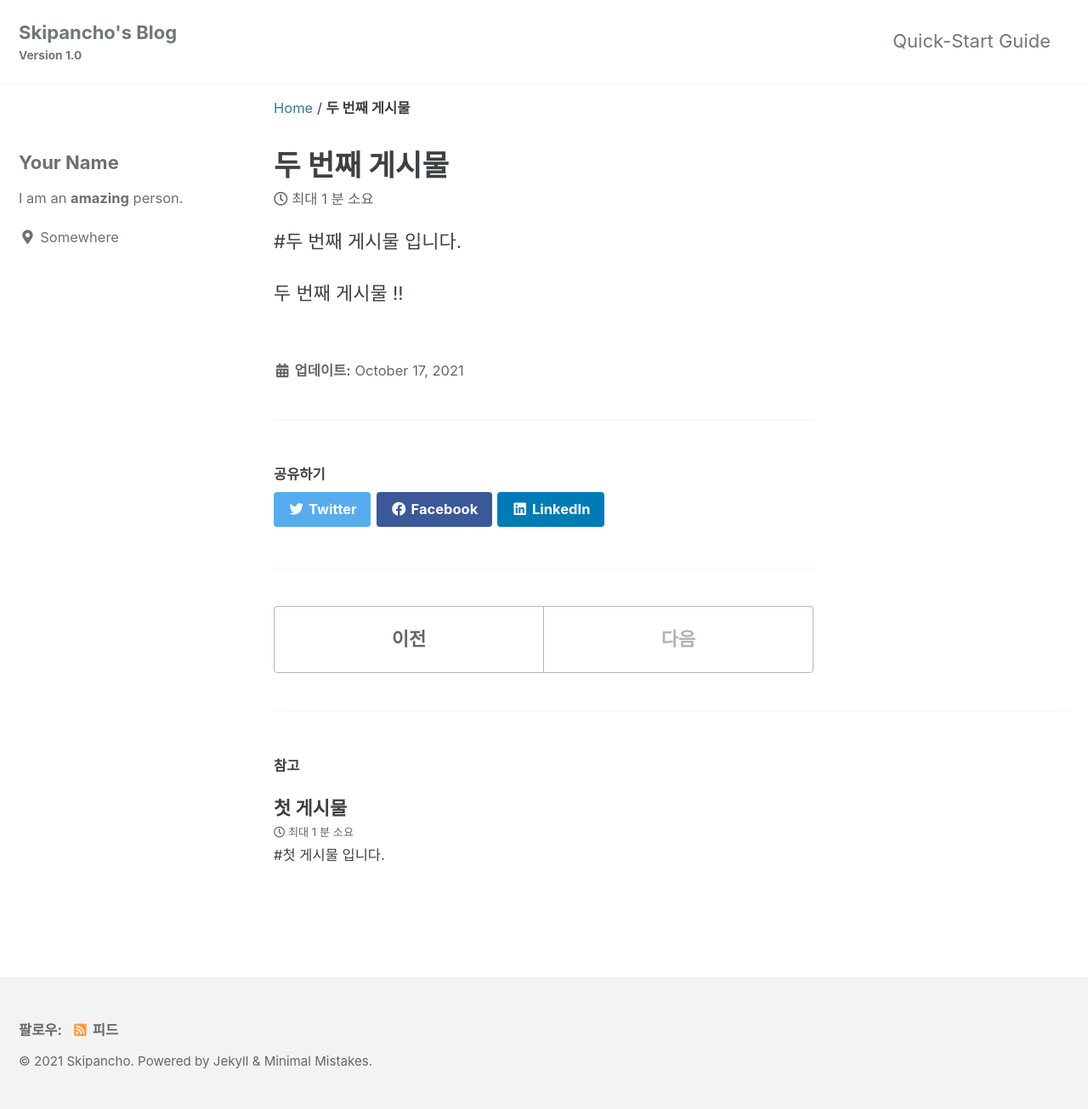
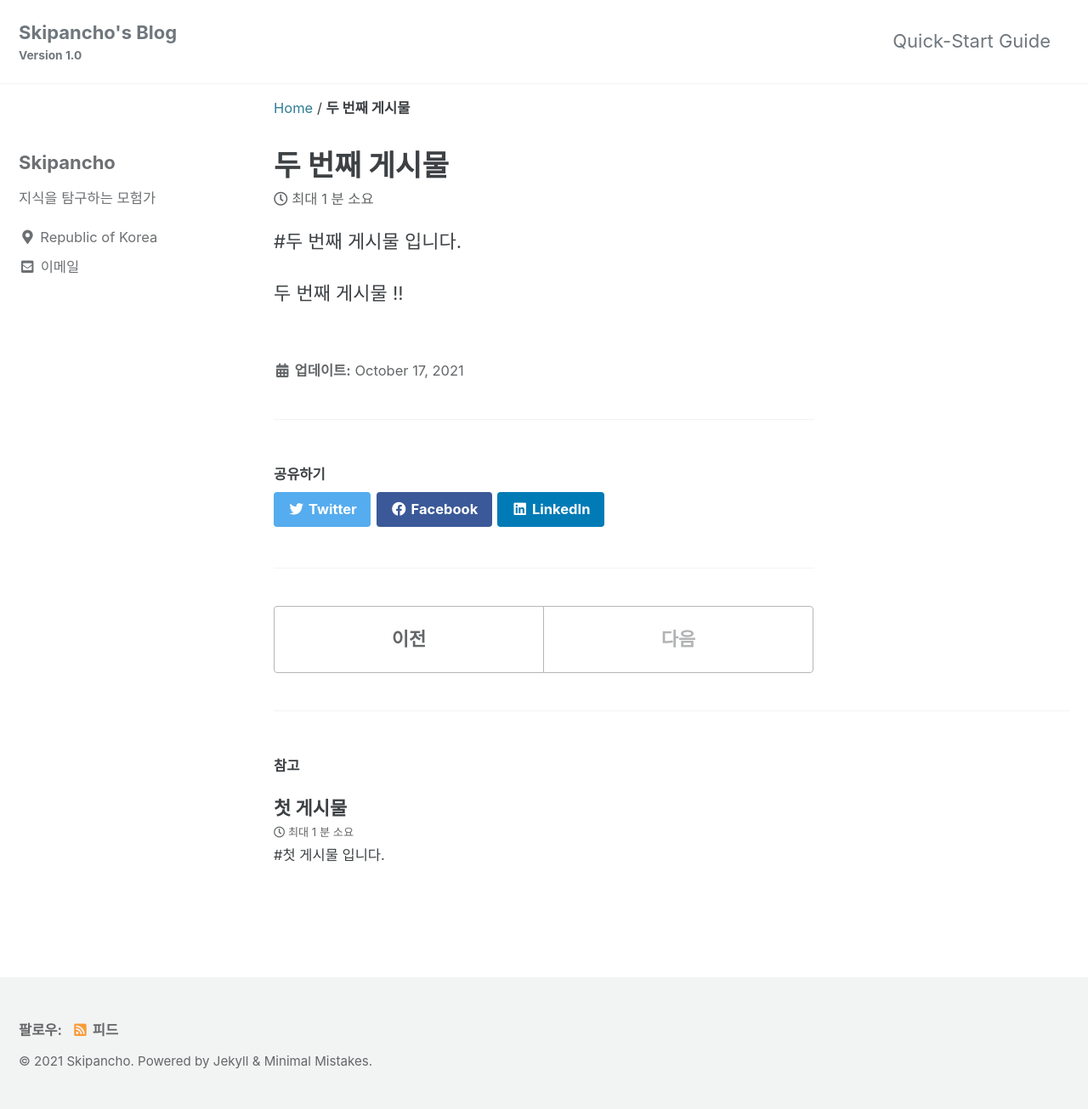
Before and after one commit to Skipancho/skipancho.github.com, a Jekyll site: the page built from _posts/2021-10-17-second.md, in a window 1280 px wide. Shown: the whole page at 85% size. Built offline with Jekyll 4.4.1, drawn with Linux system fonts in a browser that asks for light colours; cached includes are drawn as plain includes.

Commit message:
Update _config.yml

```diff
--- a/_config.yml
+++ b/_config.yml
@@ -102,11 +102,11 @@ analytics:
 
 # Site Author
 author:
-  name             : "Your Name"
+  name             : "Skipancho"
   avatar           : # path of avatar image, e.g. "/assets/images/bio-photo.jpg"
-  bio              : "I am an **amazing** person."
-  location         : "Somewhere"
-  email            :
+  bio              : "지식을 탐구하는 모험가"
+  location         : "Republic of Korea"
+  email            : "ctg1770a@gmail.com"
   links:
     - label: "Email"
       icon: "fas fa-fw fa-envelope-square"
```
